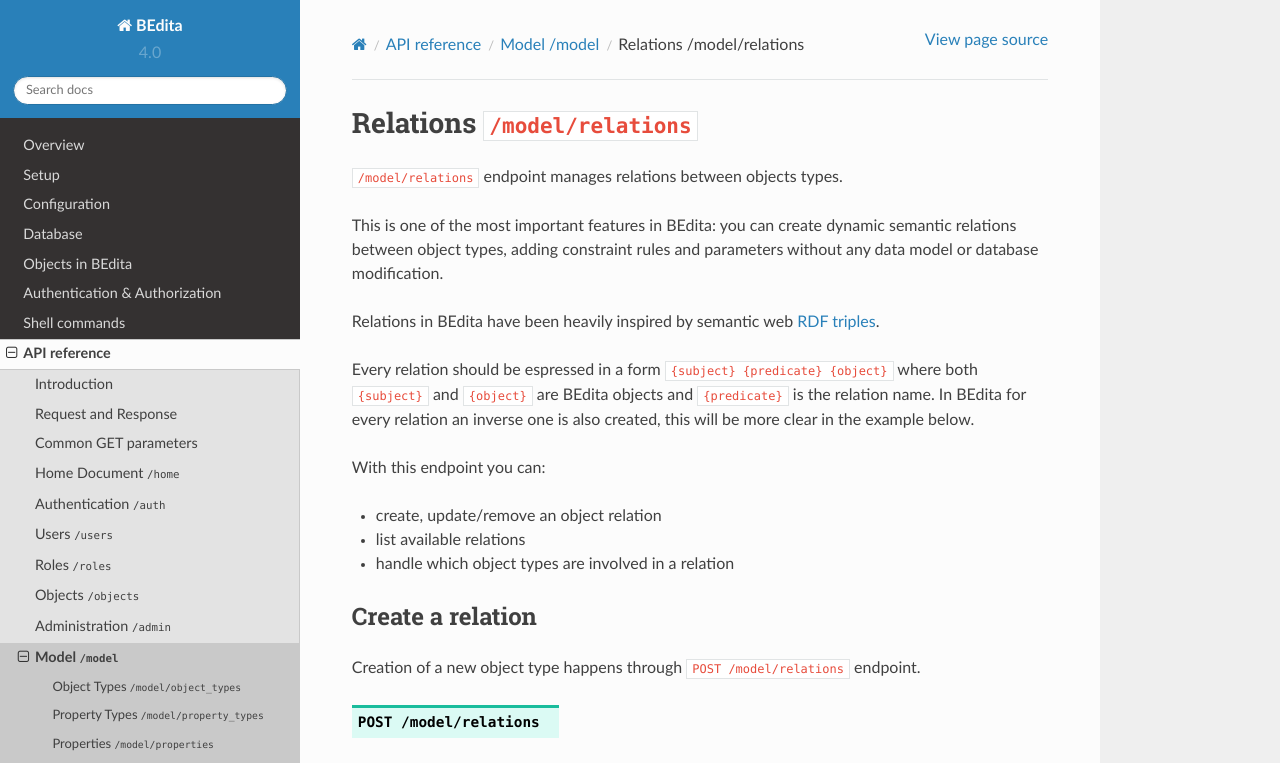
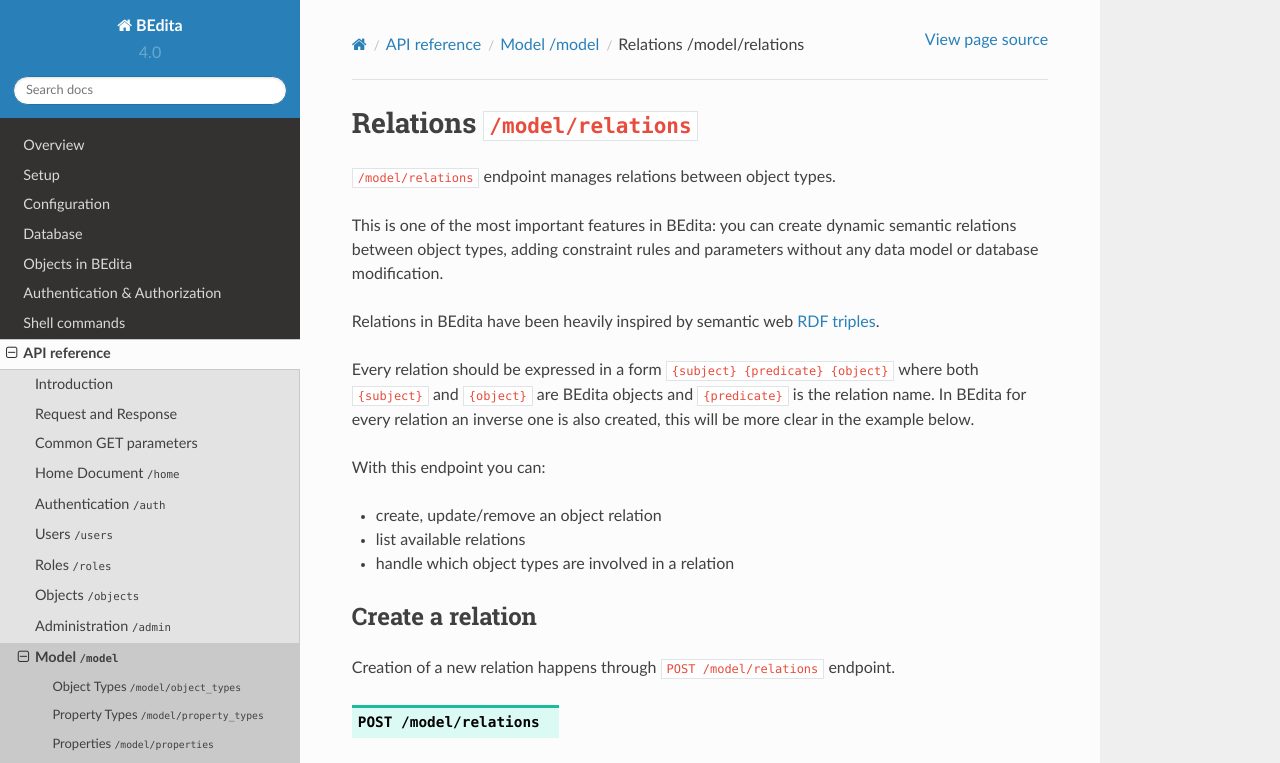
Before and after one commit to bedita/docs, a Sphinx documentation site: the page built from source/endpoints/model/relations.rst, in a window 1280 px wide and 1400 px high. Shown: the top 763 px of the window. Built offline with Sphinx 7.4.7 and the Read the Docs theme 2.0.0, drawn with Linux system fonts in a browser that asks for light colours; some of the changed text lies outside the part shown.

Commit message:
#23 fix: lot of typos..

```diff
--- a/source/endpoints/model/properties.rst
+++ b/source/endpoints/model/properties.rst
@@ -135,9 +135,9 @@
 
 * ``{id}`` dynamic property numeric ``id``
 
-**Example request: modify an object type**:
+**Example request: modify a property**:
 
-In this example we will simply disable the newly created type and chage its description
+In this example we will simply disable the newly created property and change its description
 
 .. sourcecode:: http
 
--- a/source/endpoints/model/relations.rst
+++ b/source/endpoints/model/relations.rst
@@ -1,13 +1,13 @@
 Relations ``/model/relations``
 ==============================
 
-``/model/relations`` endpoint manages relations between objects types.
+``/model/relations`` endpoint manages relations between object types.
 
 This is one of the most important features in BEdita: you can create dynamic semantic relations between object types, adding constraint rules and parameters without any data model or database modification.
 
 Relations in BEdita have been heavily inspired by semantic web `RDF triples <https://www.w3.org/TR/2014/NOTE-rdf11-primer-20140624/#section-triple>`_.
 
-Every relation should be espressed in a form ``{subject} {predicate} {object}`` where both ``{subject}`` and ``{object}`` are BEdita objects and ``{predicate}`` is the relation name.
+Every relation should be expressed in a form ``{subject} {predicate} {object}`` where both ``{subject}`` and ``{object}`` are BEdita objects and ``{predicate}`` is the relation name.
 In BEdita for every relation an inverse one is also created, this will be more clear in the example below.
 
 With this endpoint you can:
@@ -19,7 +19,7 @@
 Create a relation
 -----------------
 
-Creation of a new object type happens through ``POST /model/relations`` endpoint.
+Creation of a new relation happens through ``POST /model/relations`` endpoint.
 
 .. http:post:: /model/relations
 
@@ -71,7 +71,7 @@
 Get a single relation
 ---------------------
 
-You can obtain a single relations by invoking ``GET /model/relations/{relation}``.
+You can obtain a single relation by invoking ``GET /model/relations/{relation}``.
 
 .. http:get:: /model/relations/{relation}
 
@@ -303,7 +303,7 @@
 
 **Example request: modify a relation**:
 
-In this example we will simply disable the newly created type and chage its description
+In this example we will just change the description for the relation 1
 
 .. sourcecode:: http
 
--- a/source/endpoints/model/schema.rst
+++ b/source/endpoints/model/schema.rst
@@ -13,7 +13,7 @@
 
 .. sourcecode:: http
 
-    GET /model/object_types/roles HTTP/1.1
+    GET /model/schema/roles HTTP/1.1
     Host: api.example.com
     Accept: application/schema+json
 
```
Also changed, not shown: other parts of source/endpoints/model/properties.rst (+1 -1 lines), other parts of source/endpoints/model/relations.rst (+5 -5 lines), source/endpoints/model/object_types.rst (+5 -5 lines).
